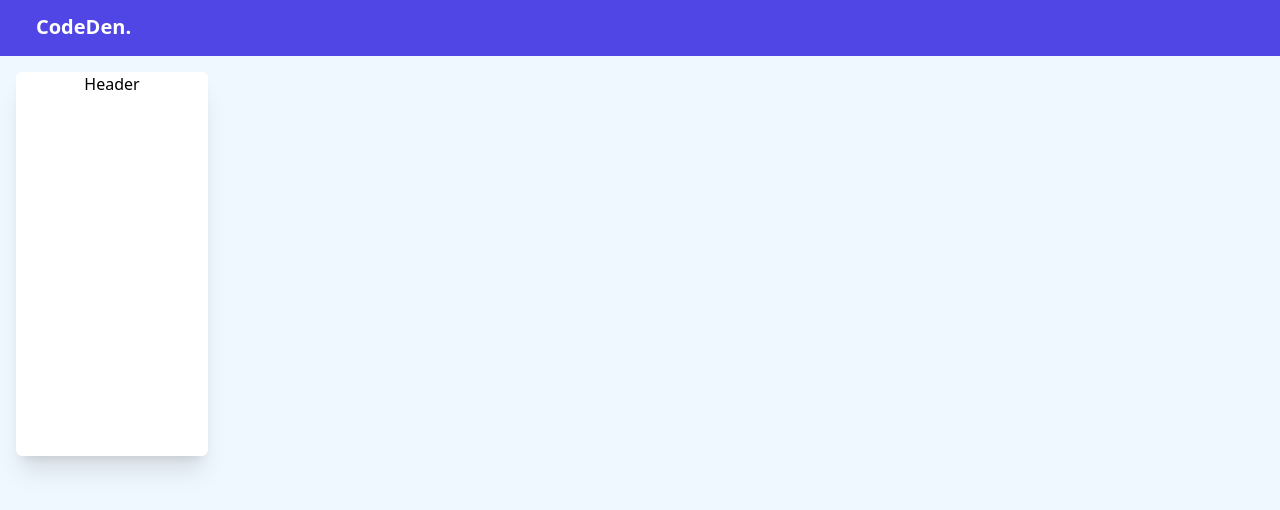
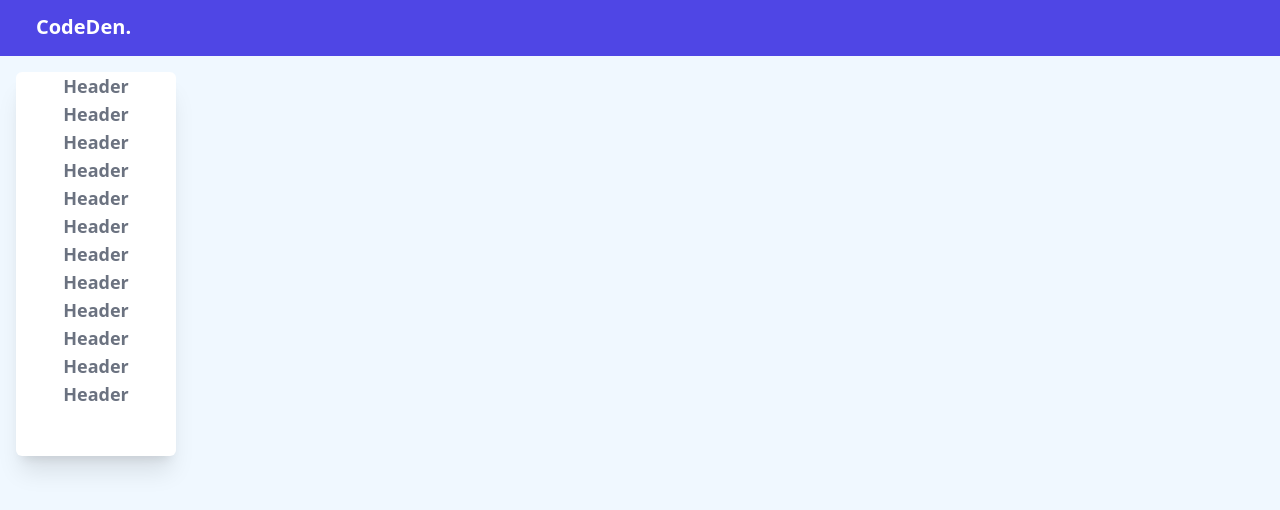
Before and after one commit to kromate/Codeden, a Vue app: page /stage in a window 1280 px wide. Shown: the top 510 px of the page. Built offline with nearby package versions, Linux system fonts and the light colour scheme.

Commit message:
--- Auto-Git Commit ---

```diff
--- a/src/views/stage/index.vue
+++ b/src/views/stage/index.vue
@@ -4,8 +4,8 @@
 	</nav>
 
 	<div class="flex w-full p-4">
-		<div class="w-48 h-96 rounded-md shadow-xl bg-white flex flex-col items-center">
-			<span class="">Header</span>
+		<div class="w-40 h-96 rounded-md shadow-xl bg-white flex flex-col items-center">
+			<span class="text-lg font-bold text-gray-500" v-for="n in 12">Header</span>
 		</div>
 	</div>
 </template>
```
